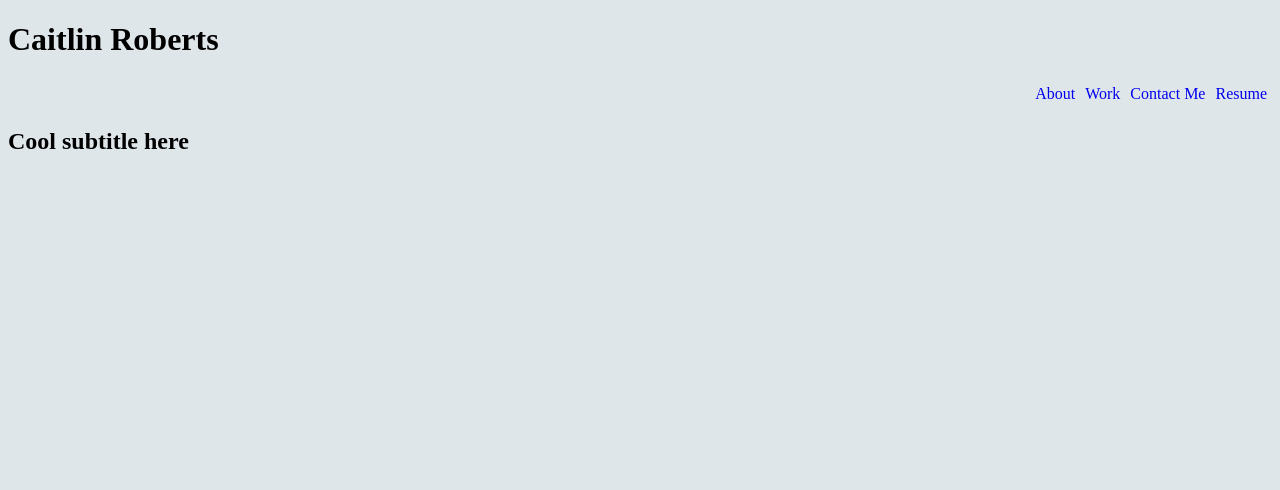
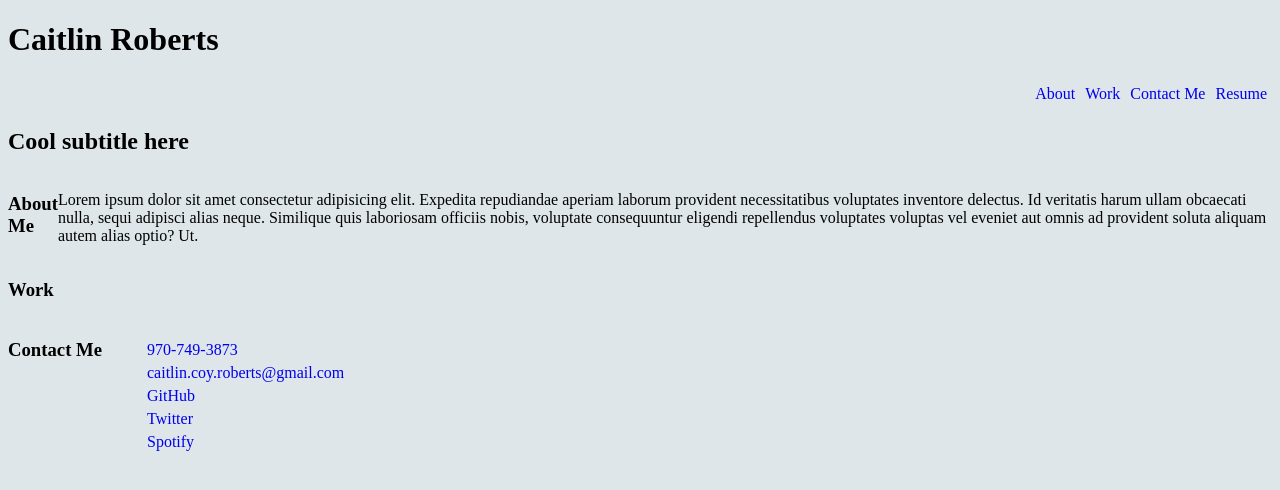
Before and after one commit to ccroberts1/portfolio, a plain HTML site: page index.html in a window 1280 px wide. Drawn offline with Linux system fonts and the light colour scheme.

Commit message:
filled out About Me and Contact sections with appropriate info or placeholders

```diff
--- a/assets/css/style.css
+++ b/assets/css/style.css
@@ -9,10 +9,6 @@ body {
   font-size: 16px;
 }
 
-/* Headers */
-
-h1 {
-}
 /* Navigation */
 
 nav ul {
@@ -29,3 +25,11 @@ li {
 li a {
   text-decoration: none;
 }
+
+/* Headers */
+
+/* Main Content */
+
+section {
+  display: flex;
+}
--- a/index.html
+++ b/index.html
@@ -25,21 +25,26 @@
 
     <main>
         <section id="about">
-
+            <h3>About Me</h3>
+            <p>Lorem ipsum dolor sit amet consectetur adipisicing elit. Expedita repudiandae aperiam laborum provident necessitatibus voluptates inventore delectus. Id veritatis harum ullam obcaecati nulla, sequi adipisci alias neque. Similique quis laboriosam officiis nobis, voluptate consequuntur eligendi repellendus voluptates voluptas vel eveniet aut omnis ad provident soluta aliquam autem alias optio? Ut.</p>
         </section>
 
         <section id="work">
+            <h3>Work</h3>
 
         </section>
 
         <section id="contact">
-
+            <h3>Contact Me</h3>
+            <ul>
+                <li><a href="#">970-749-3873</a></li>
+                <li><a href="#">caitlin.coy.roberts@gmail.com</a></li>
+                <li><a href="#">GitHub</a></li>
+                <li><a href="#">Twitter</a></li>
+                <li><a href="#">Spotify</a></li>
+            </ul>
         </section>
     </main>
 
-    <footer>
-
-    </footer>
-
 </body>
 </html>
```
